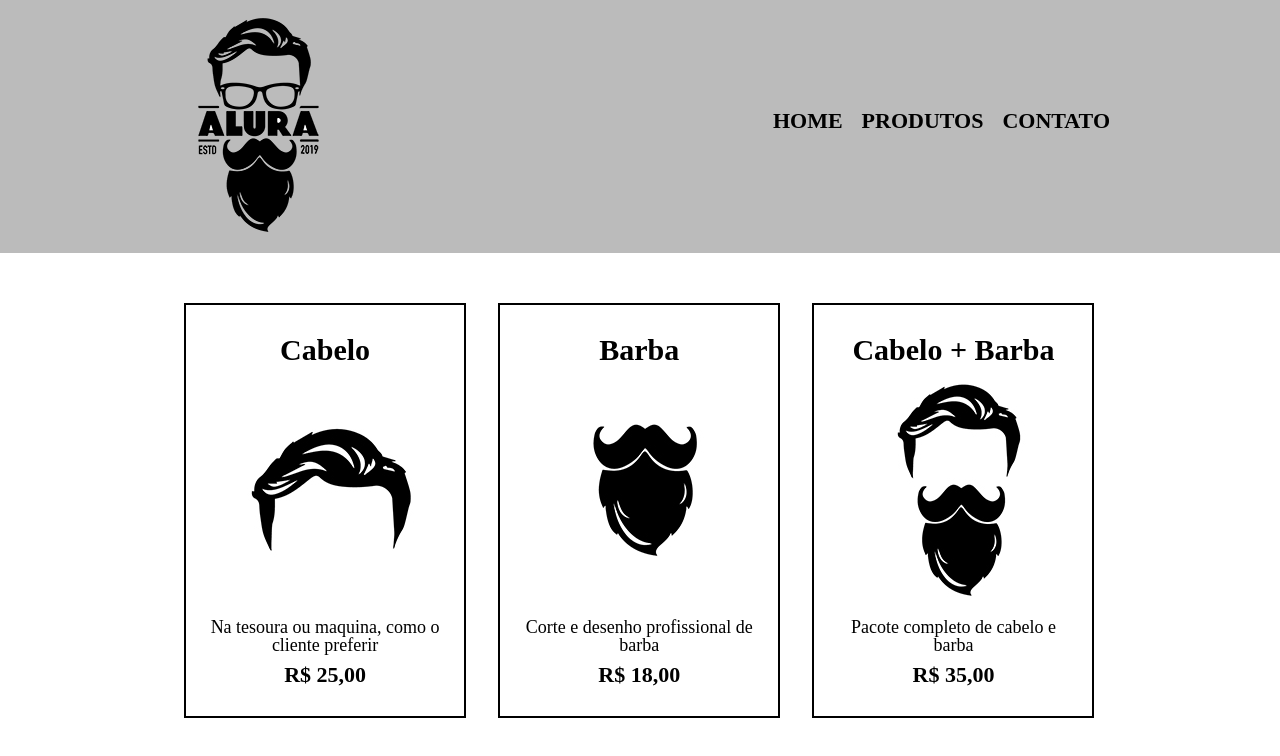
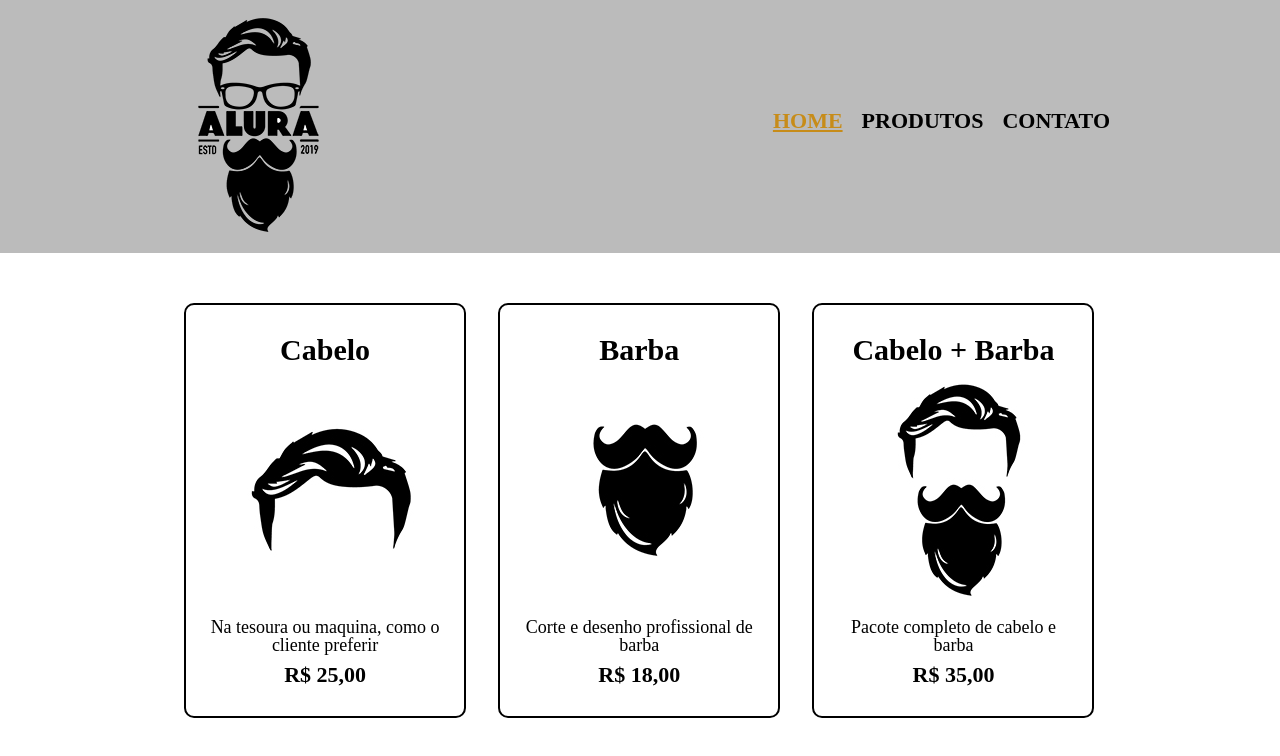
Before and after one commit to Eduarif/barbearia-alura, a plain HTML site: page Produtos.html in a window 1280 px wide. In both pictures the pointer is over the link "HOME". Drawn offline with Linux system fonts and the light colour scheme.

Commit message:
Add files via upload

```diff
--- a/Produtos.css
+++ b/Produtos.css
@@ -25,6 +25,12 @@ nav a {
     font-size: 22px;
     text-decoration: none;
 }
+
+nav a:hover {
+    color: #C78C19;
+    text-decoration: underline
+}
+
 .produtos {
     width: 940px;
     margin: 0 auto;
@@ -39,7 +45,8 @@ nav a {
     margin: 0 1.5%;
     padding: 30px 20px;
     box-sizing: border-box;
-    border: 2px solid #000000
+    border: 2px solid #000000;
+    border-radius: 10px;
 }
 
 .produtos h2 {
```
